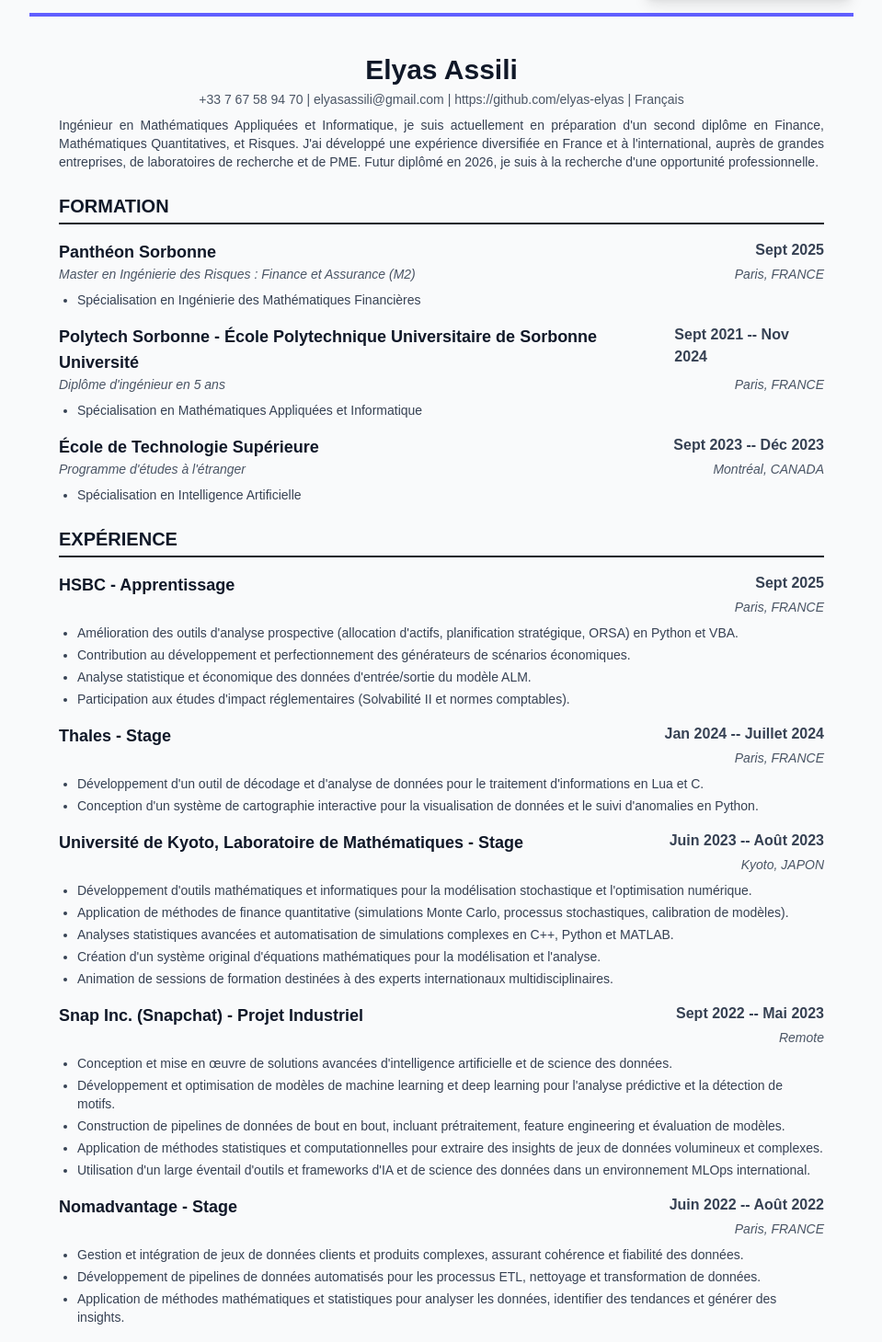
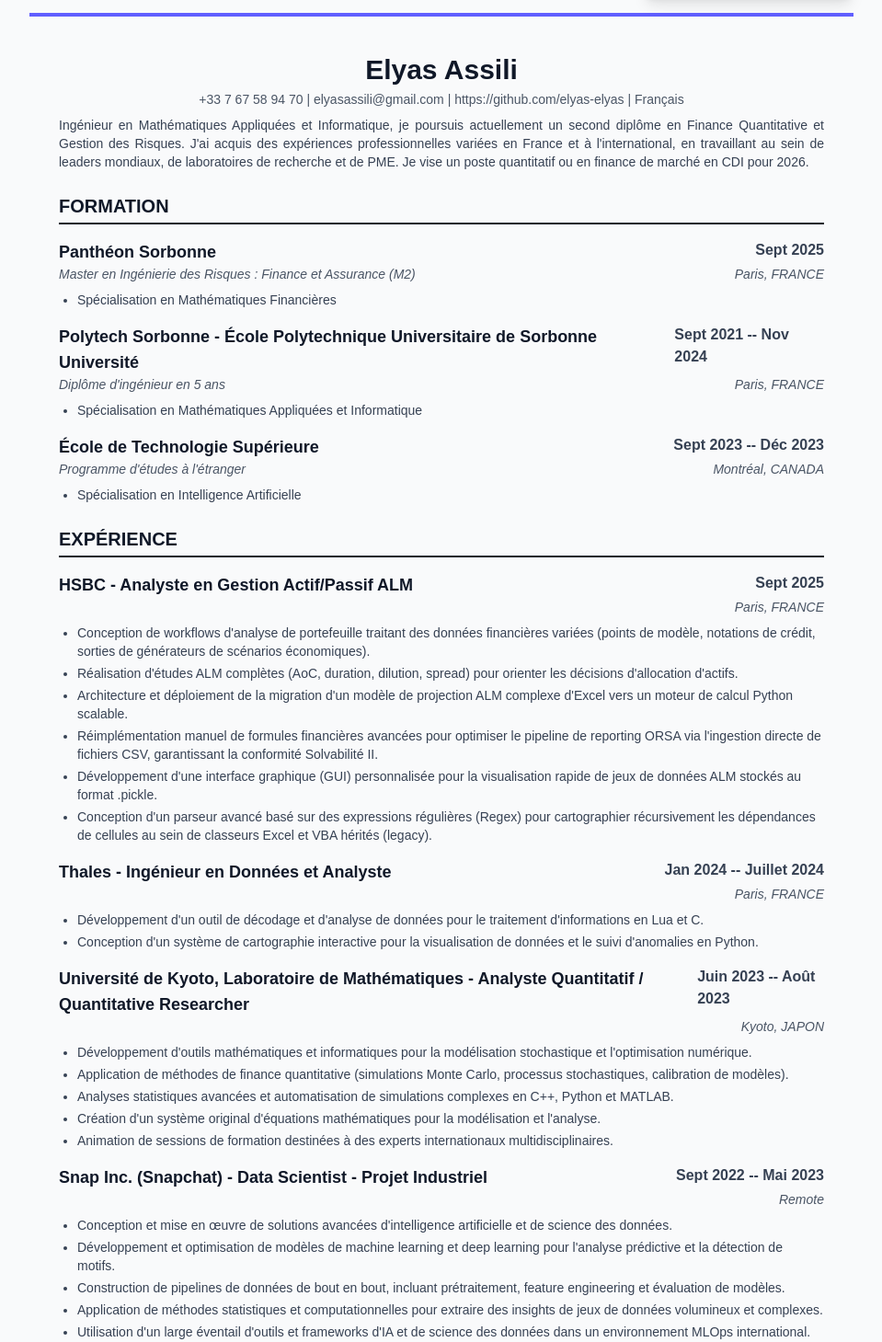
Before and after one commit to elyas-elyas/my-website, a Next.js app: page /cv/french in a window 1280 px wide. Shown: the part 191-1650 px from the top of the page at 92% size, without its empty margins (160-1119 px from the left). Built offline with nearby package versions, Linux system fonts and the light colour scheme.

Commit message:
main page

```diff
--- a/src/data/cv/englishCVData.ts
+++ b/src/data/cv/englishCVData.ts
@@ -4,7 +4,7 @@ export const englishCVData = {
   header: {
     title: "Curriculum Vitae (English)",
     downloadLink: "/Resume_Elyas_Assili.pdf", // Chemin vers le fichier en anglais
-    description: "Applied Mathematics and Computer Science Engineer, pursuing a second degree in Quantitative, Risk and Financial Mathematics. I have gained diverse professional experiences in France and internationally, working with global leaders, research laboratories, and SMEs. As a future graduate in 2026, I am seeking an opportunity.",
+    description: "Applied Mathematics and Computer Science Engineer, pursuing a second degree in Quantitative Finance and Risk Management. I have gained diverse professional experiences in France and internationally, working with global leaders, research laboratories, and SMEs. I am seeking a permanent position in quantitative finance or capital market for 2026.",
     contact: "+33 7 67 58 94 70 | elyasassili@gmail.com | https://github.com/elyas-elyas | French"
   },
   sections: [
@@ -40,19 +40,21 @@ export const englishCVData = {
       type: "subheading_list",
       items: [
         {
-          heading: "HSBC - Apprenticeship",
+          heading: "HSBC -  Asset-Liability Management Analyst",
           date: "Sept 2025",
           subtitle: "",
           location: "Paris, FRANCE",
           details: [
-            "Enhanced forward-looking analysis tools (asset allocation, strategic planning, ORSA) using Python and VBA.",
-            "Contributed to the development and improvement of economic scenario generators.",
-            "Performed statistical and economic analysis of input/output data from the ALM model.",
-            "Participated in impact assessments under Solvency II and accounting standards.",
+            "Engineered portfolio analysis workflows processing diverse financial inputs (model points, credit ratings, outputs from economic scenario generators).",
+            "Conducted comprehensive ALM studies (AoC, duration, dilution, spread) to inform asset allocation decisions.",
+            "Architected and deployed the migration of a complex ALM projection model from Excel into a scalable Python calculation engine.",
+            "Manually rewrote advanced financial formulas to optimize the ORSA reporting pipeline via direct CSV ingestion, supporting Solvency II compliance.",
+            "Developed a custom GUI for rapid visualization of ALM datasets stored as .pickle files.",
+            "Built an advanced regex-based parser to recursively map cell dependencies across legacy Excel and VBA workbooks.",
           ],
         },
         {
-          heading: "Thales - Intern",
+          heading: "Thales - Data and Analytics Engineer ",
           date: "Jan 2024 -- July 2024",
           subtitle: "",
           location: "Paris, FRANCE",
@@ -62,7 +64,7 @@ export const englishCVData = {
           ],
         },
         {
-          heading: "Kyoto University, Mathematics Laboratory - Intern",
+          heading: "Kyoto University, Mathematics Laboratory - Quantitative Analyst / Quantitative Researcher",
           date: "June 2023 -- Aug 2023",
           subtitle: "",
           location: "Kyoto, JAPAN",
@@ -75,7 +77,7 @@ export const englishCVData = {
           ],
         },
         {
-          heading: "Snap Inc. (Snapchat) - Industrial Project",
+          heading: "Snap Inc. (Snapchat) -  Data Scientist - Industrial Project",
           date: "Sept 2022 -- May 2023",
           subtitle: "",
           location: "Remote",
@@ -88,7 +90,7 @@ export const englishCVData = {
           ],
         },
         {
-          heading: "Nomadvantage - Intern",
+          heading: "Nomadvantage -  Data and Analytics Engineer",
           date: "June 2022 -- Aug 2022",
           subtitle: "",
           location: "Paris, FRANCE",
--- a/src/data/cv/frenchCVData.ts
+++ b/src/data/cv/frenchCVData.ts
@@ -4,7 +4,7 @@ export const frenchCVData = {
   header: {
     title: "Curriculum Vitae (Français)",
     downloadLink: "/CV_Elyas_Assili.pdf", // Chemin vers le fichier en français
-    description: "Ingénieur en Mathématiques Appliquées et Informatique, je suis actuellement en préparation d'un second diplôme en Finance, Mathématiques Quantitatives, et Risques. J'ai développé une expérience diversifiée en France et à l'international, auprès de grandes entreprises, de laboratoires de recherche et de PME. Futur diplômé en 2026, je suis à la recherche d'une opportunité professionnelle.",
+    description: "Ingénieur en Mathématiques Appliquées et Informatique, je poursuis actuellement un second diplôme en Finance Quantitative et Gestion des Risques. J'ai acquis des expériences professionnelles variées en France et à l'international, en travaillant au sein de leaders mondiaux, de laboratoires de recherche et de PME. Je vise un poste quantitatif ou en finance de marché en CDI pour 2026.",
     contact: "+33 7 67 58 94 70 | elyasassili@gmail.com | https://github.com/elyas-elyas | Français"
   },
   sections: [
@@ -17,7 +17,7 @@ export const frenchCVData = {
           date: "Sept 2025",
           subtitle: "Master en Ingénierie des Risques : Finance et Assurance (M2)",
           location: "Paris, FRANCE",
-          details: ["Spécialisation en Ingénierie des Mathématiques Financières"],
+          details: ["Spécialisation en Mathématiques Financières"],
         },
         {
           heading: "Polytech Sorbonne - École Polytechnique Universitaire de Sorbonne Université",
@@ -40,19 +40,21 @@ export const frenchCVData = {
       type: "subheading_list",
       items: [
         {
-          heading: "HSBC - Apprentissage",
+          heading: "HSBC - Analyste en Gestion Actif/Passif ALM",
           date: "Sept 2025",
           subtitle: "",
           location: "Paris, FRANCE",
           details: [
-            "Amélioration des outils d'analyse prospective (allocation d'actifs, planification stratégique, ORSA) en Python et VBA.",
-            "Contribution au développement et perfectionnement des générateurs de scénarios économiques.",
-            "Analyse statistique et économique des données d'entrée/sortie du modèle ALM.",
-            "Participation aux études d'impact réglementaires (Solvabilité II et normes comptables).",
+            "Conception de workflows d'analyse de portefeuille traitant des données financières variées (points de modèle, notations de crédit, sorties de générateurs de scénarios économiques).",
+            "Réalisation d'études ALM complètes (AoC, duration, dilution, spread) pour orienter les décisions d'allocation d'actifs.",
+            "Architecture et déploiement de la migration d'un modèle de projection ALM complexe d'Excel vers un moteur de calcul Python scalable.",
+            "Réimplémentation manuel de formules financières avancées pour optimiser le pipeline de reporting ORSA via l'ingestion directe de fichiers CSV, garantissant la conformité Solvabilité II.",
+            "Développement d'une interface graphique (GUI) personnalisée pour la visualisation rapide de jeux de données ALM stockés au format .pickle.",
+            "Conception d'un parseur avancé basé sur des expressions régulières (Regex) pour cartographier récursivement les dépendances de cellules au sein de classeurs Excel et VBA hérités (legacy).",
           ],
         },
         {
-          heading: "Thales - Stage",
+          heading: "Thales - Ingénieur en Données et Analyste",
           date: "Jan 2024 -- Juillet 2024",
           subtitle: "",
           location: "Paris, FRANCE",
@@ -62,7 +64,7 @@ export const frenchCVData = {
           ],
         },
         {
-          heading: "Université de Kyoto, Laboratoire de Mathématiques - Stage",
+          heading: "Université de Kyoto, Laboratoire de Mathématiques - Analyste Quantitatif / Quantitative Researcher",
           date: "Juin 2023 -- Août 2023",
           subtitle: "",
           location: "Kyoto, JAPON",
@@ -75,7 +77,7 @@ export const frenchCVData = {
           ],
         },
         {
-          heading: "Snap Inc. (Snapchat) - Projet Industriel",
+          heading: "Snap Inc. (Snapchat) -  Data Scientist - Projet Industriel",
           date: "Sept 2022 -- Mai 2023",
           subtitle: "",
           location: "Remote",
@@ -88,7 +90,7 @@ export const frenchCVData = {
           ],
         },
         {
-          heading: "Nomadvantage - Stage",
+          heading: "Nomadvantage - Ingénieur en Données et Analyste",
           date: "Juin 2022 -- Août 2022",
           subtitle: "",
           location: "Paris, FRANCE",
```
